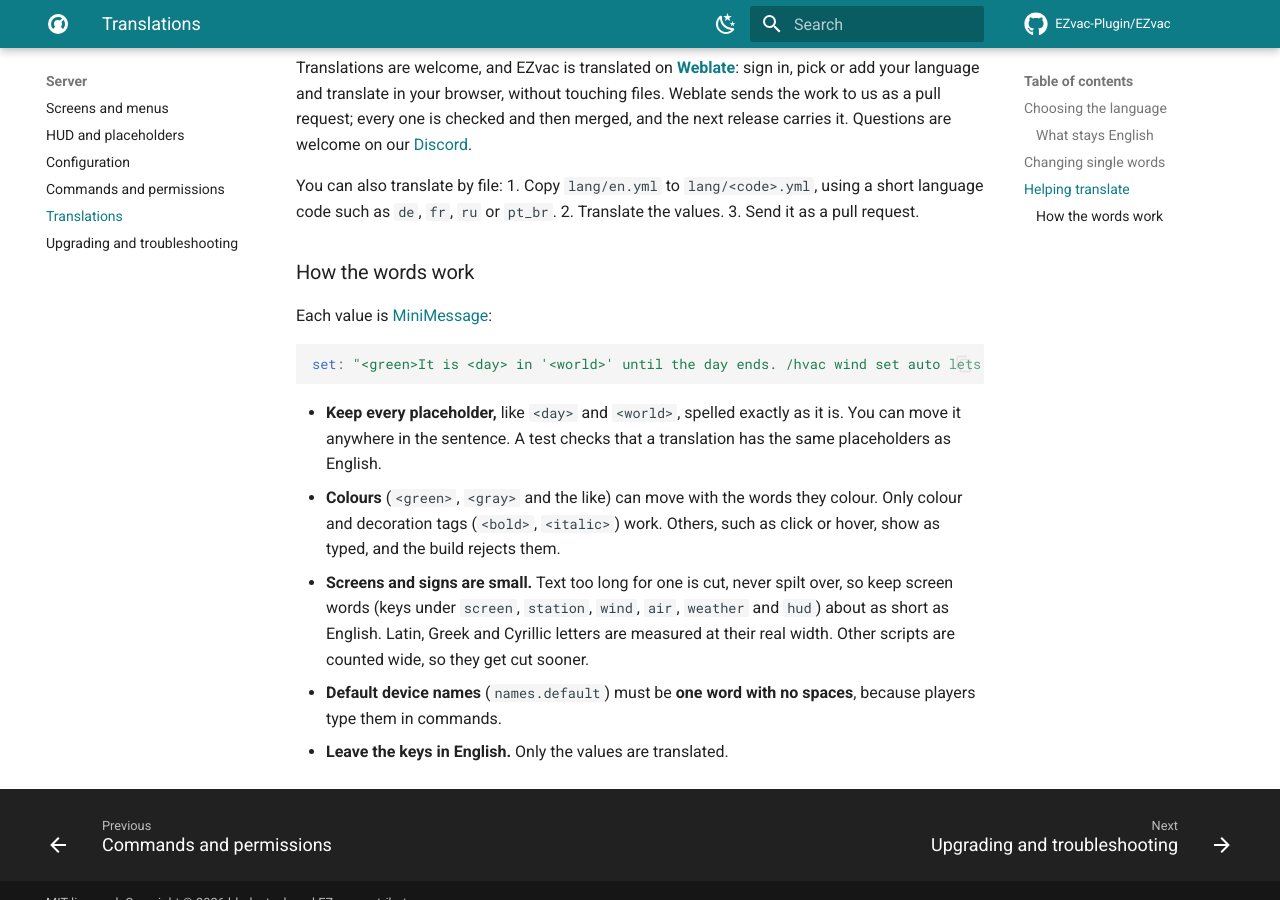
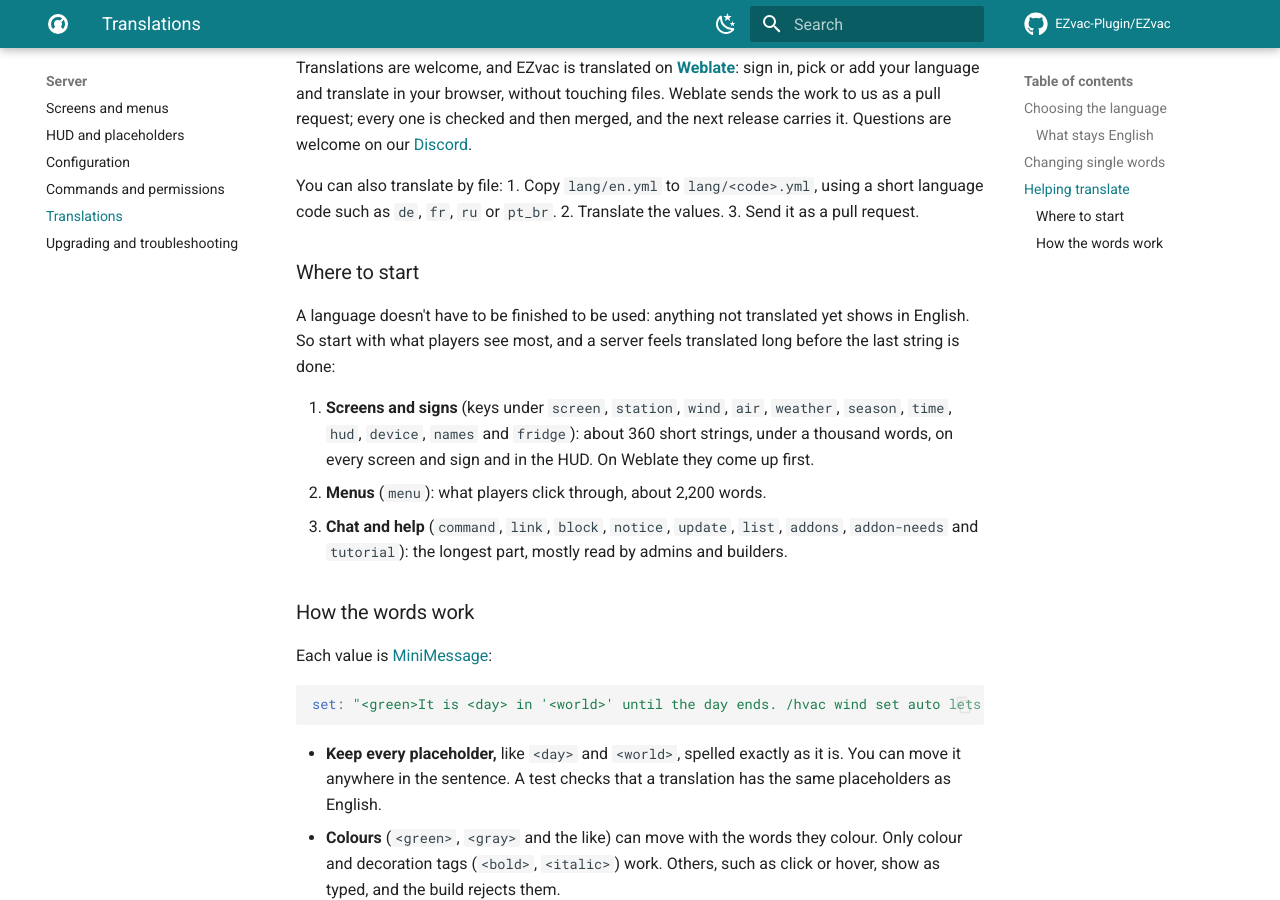
Before and after one commit to EZvac-Plugin/EZvac, an MkDocs documentation site: the page built from docs/translating.md, in a window 1280 px wide and 900 px high, scrolled down 1403 px. Built offline with MkDocs 1.6.1 and Material for MkDocs 9.7.7, drawn with Linux system fonts in a browser that asks for light colours; comment, search, counter and statistics services are not loaded.

Commit message:
Translator guide: where to start
Screens and signs first, then menus, then chat and help, so a language feels translated early.

Co-Authored-By: Claude Opus 5.5 <noreply@anthropic.com>

```diff
--- a/docs/translating.md
+++ b/docs/translating.md
@@ -70,6 +70,21 @@ You can also translate by file:
 2. Translate the values.
 3. Send it as a pull request.
 
+### Where to start
+
+A language doesn't have to be finished to be used: anything not translated
+yet shows in English. So start with what players see most, and a server
+feels translated long before the last string is done:
+
+1. **Screens and signs** (keys under `screen`, `station`, `wind`, `air`,
+   `weather`, `season`, `time`, `hud`, `device`, `names` and `fridge`):
+   about 360 short strings, under a thousand words, on every screen and sign
+   and in the HUD. On Weblate they come up first.
+2. **Menus** (`menu`): what players click through, about 2,200 words.
+3. **Chat and help** (`command`, `link`, `block`, `notice`, `update`,
+   `list`, `addons`, `addon-needs` and `tutorial`): the longest part, mostly
+   read by admins and builders.
+
 ### How the words work
 
 Each value is [MiniMessage](https://docs.advntr.dev/minimessage/format.html):
```
